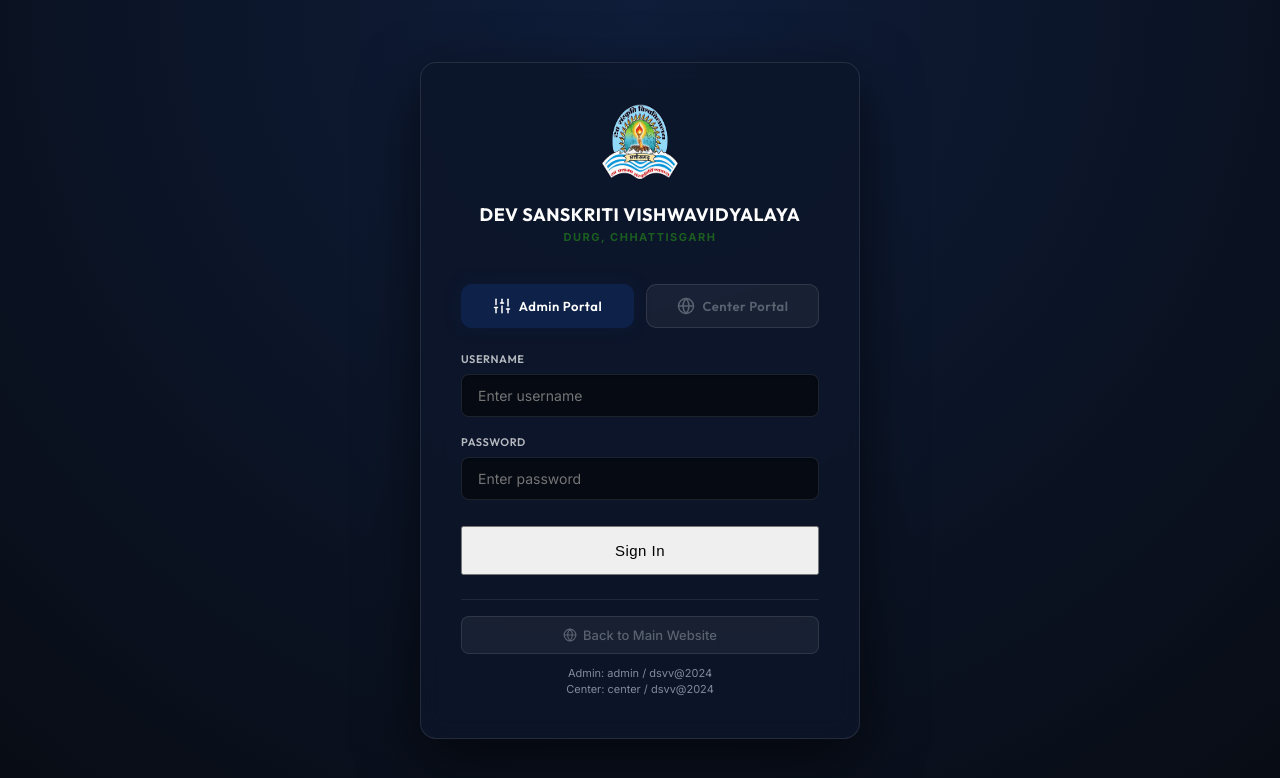
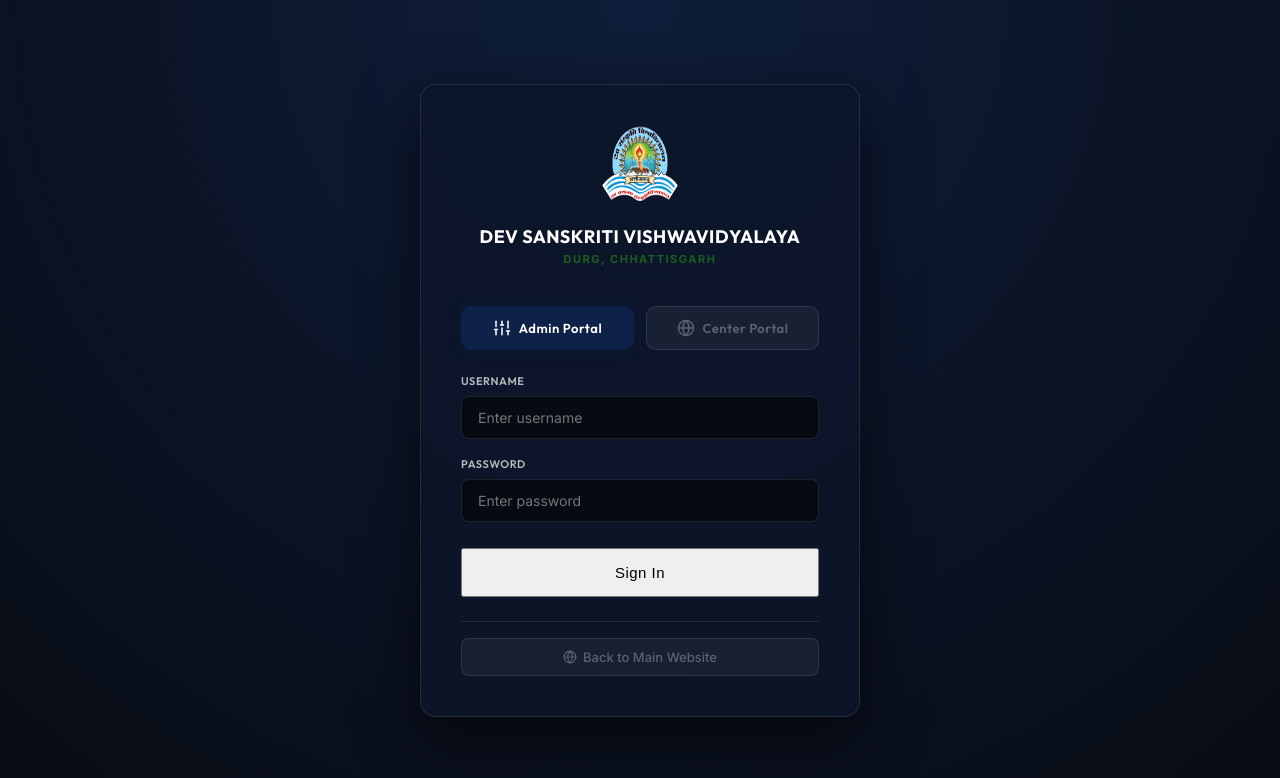
Before and after one commit to Absahgih2/Dev-Sanskriti-Vishwavidhlaya, a React (Vite) app: page / in a window 1280 px wide. Shown: the top 778 px of the page. Built offline with nearby package versions, Linux system fonts and the light colour scheme.

Commit message:
Remove login credentials display, add URL param support for portal links

```diff
--- a/src/App.jsx
+++ b/src/App.jsx
@@ -26,7 +26,13 @@
   const [loginLoading, setLoginLoading] = useState(false);
 
   // Navigation View: 'admin' or 'portal'
-  const [currentView, setCurrentView] = useState('admin');
+  const getInitialView = () => {
+    const params = new URLSearchParams(window.location.search);
+    const view = params.get('view');
+    if (view === 'portal') return 'portal';
+    return 'admin';
+  };
+  const [currentView, setCurrentView] = useState(getInitialView());
 
   // Database States
   const [courses, setCourses] = useState([]);
@@ -575,13 +581,9 @@
           </form>
 
           <div className="login-footer">
-            <a href="http://127.0.0.1:5500/index.html" target="_blank" className="back-to-website-link">
+            <a href="https://dev-sanskriti-vishwavidhlaya.onrender.com" target="_blank" className="back-to-website-link">
               <Globe size={14} /> Back to Main Website
             </a>
-            <div className="login-credentials">
-              <p>Admin: admin / dsvv@2024</p>
-              <p>Center: center / dsvv@2024</p>
-            </div>
           </div>
         </div>
       </div>
```
